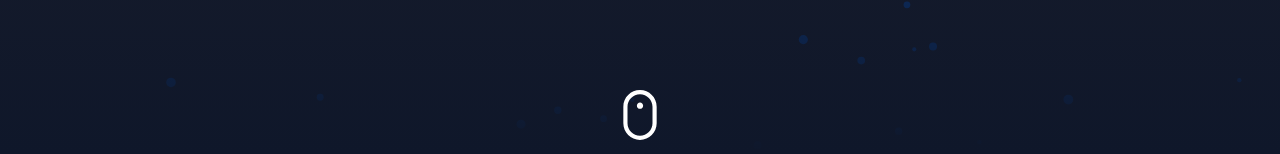
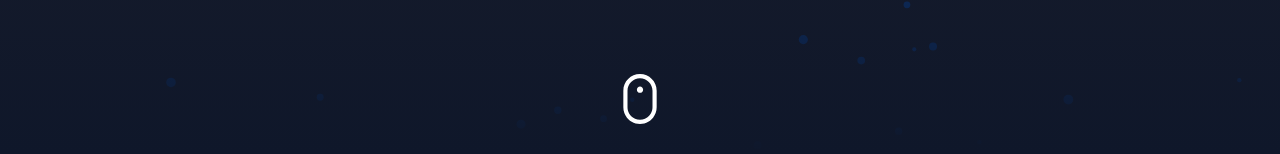
Before and after one commit to JayCodeGitHub/jaycode.pl, a Next.js app: page / in a window 1280 px wide. Shown: the part 646-800 px from the top of the page. Built offline with nearby package versions, Linux system fonts and the light colour scheme.

Commit message:
Fix scroll button animation

```diff
--- a/src/components/hero/hero.styles.ts
+++ b/src/components/hero/hero.styles.ts
@@ -86,11 +86,11 @@ export const StyledImage = styled(Image)`
 
 export const StyledScrollButtonWrapper = styled.a`
     position: absolute;
-    top: 92vh;
+    top: 90vh;
     left: 50%;
     display: none;
     transform: translateX(-50%);
     ${({ theme }) => theme.mq.tablet}  {
-        display: flex;
+        display: initial;
     }
 `
```
